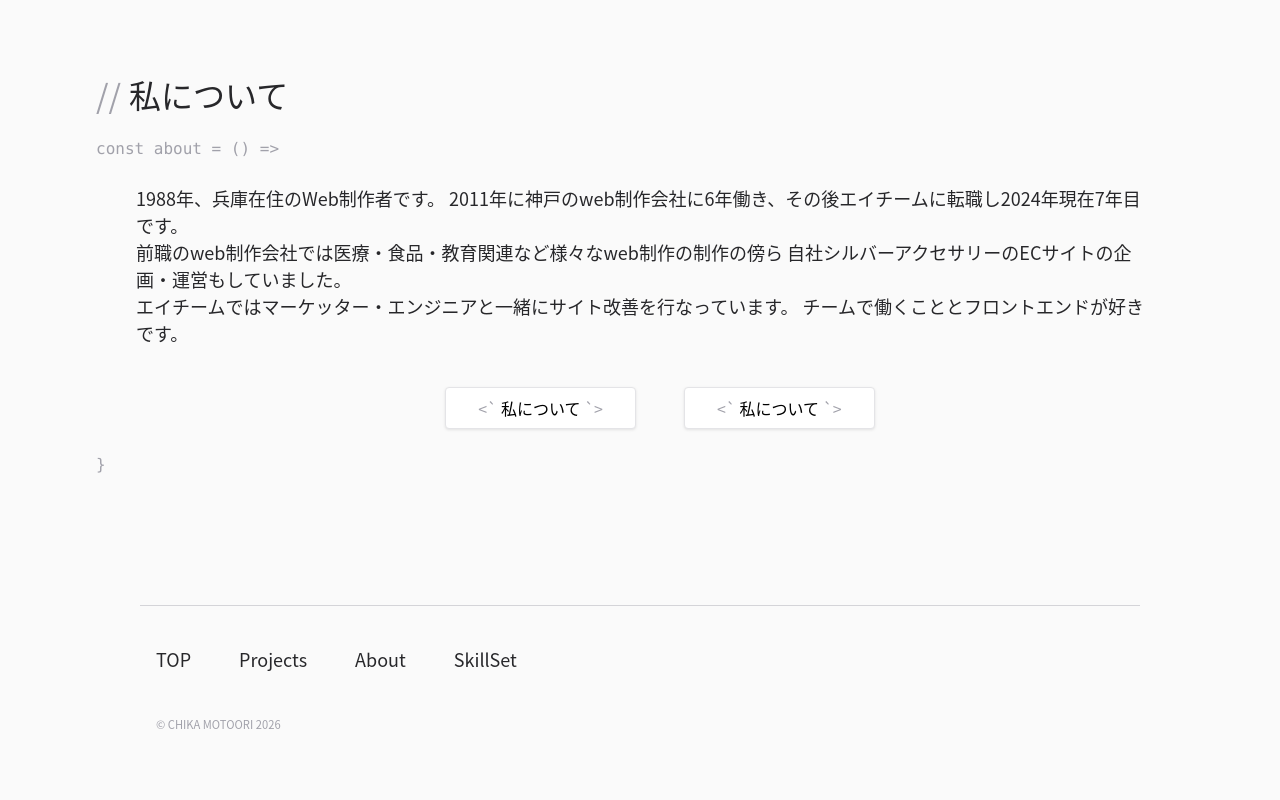
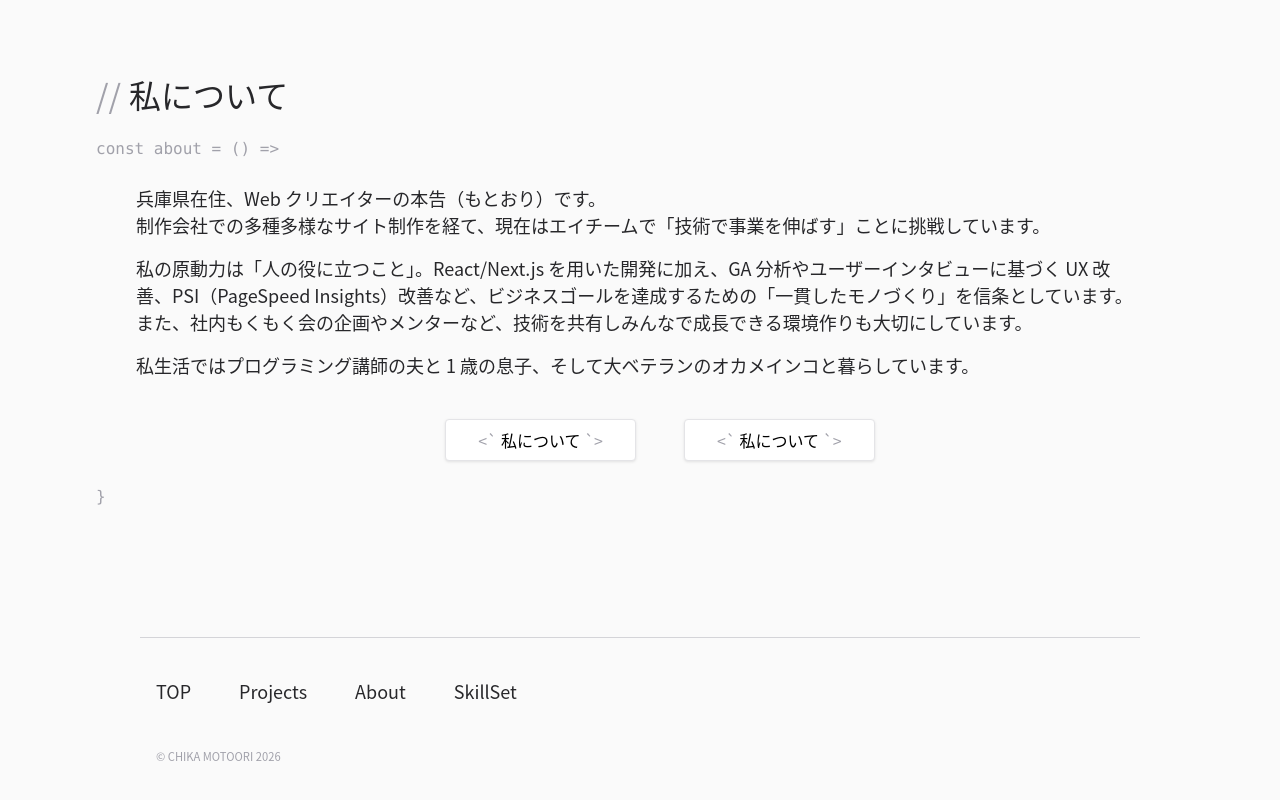
Before and after one commit to chika-create/portfolio, a Next.js app: page / in a window 1280 px wide. Shown: the part 1735-2535 px from the top of the page. Before the commit the page ends 2509 px from the top, so only its background shows below. Built offline with nearby package versions, Linux system fonts and the light colour scheme.

Commit message:
♻ 「私について」セクションのテキストを更新し、スタイルを調整。aboutBodyクラスを追加し、aboutTextクラスのマージンを修正。

```diff
--- a/components/Top/Top.tsx
+++ b/components/Top/Top.tsx
@@ -24,18 +24,17 @@ export function Top() {
         <section>
           <Title level="h2">私について</Title>
           <code className={pageStyles.codeText}>const about = () ={'>'}</code>
-          <div className={topStyles.aboutText}>
-            <p>
-              1988年、兵庫在住のWeb制作者です。
-              2011年に神戸のweb制作会社に6年働き、その後エイチームに転職し2024年現在7年目です。
+          <div className={topStyles.aboutBody}>
+            <p className={topStyles.aboutText}>
+              兵庫県在住、Web クリエイターの本告（もとおり）です。<br />
+              制作会社での多種多様なサイト制作を経て、現在はエイチームで「技術で事業を伸ばす」ことに挑戦しています。
             </p>
-            <p>
-              前職のweb制作会社では医療・食品・教育関連など様々なweb制作の制作の傍ら
-              自社シルバーアクセサリーのECサイトの企画・運営もしていました。
+            <p className={topStyles.aboutText}>
+              私の原動力は「人の役に立つこと」。React/Next.js を用いた開発に加え、GA 分析やユーザーインタビューに基づく UX 改善、PSI（PageSpeed Insights）改善など、ビジネスゴールを達成するための「一貫したモノづくり」を信条としています。<br />
+              また、社内もくもく会の企画やメンターなど、技術を共有しみんなで成長できる環境作りも大切にしています。
             </p>
-            <p>
-              エイチームではマーケッター・エンジニアと一緒にサイト改善を行なっています。
-              チームで働くこととフロントエンドが好きです。
+            <p className={topStyles.aboutText}>
+              私生活ではプログラミング講師の夫と 1 歳の息子、そして大ベテランのオカメインコと暮らしています。
             </p>
           </div>
           <ul className={topStyles.flexBox}>
--- a/styles/top/top.module.scss
+++ b/styles/top/top.module.scss
@@ -16,8 +16,12 @@
   list-style: none;
 }
 
+.aboutBody {
+  margin: 1.5rem 2.5rem 0;
+}
+
 .aboutText {
-  margin: 1.5rem 2.5rem 0;
+  margin-top: 1rem;
 }
 
 @media (max-width: $breakpoint-sp) {
```
